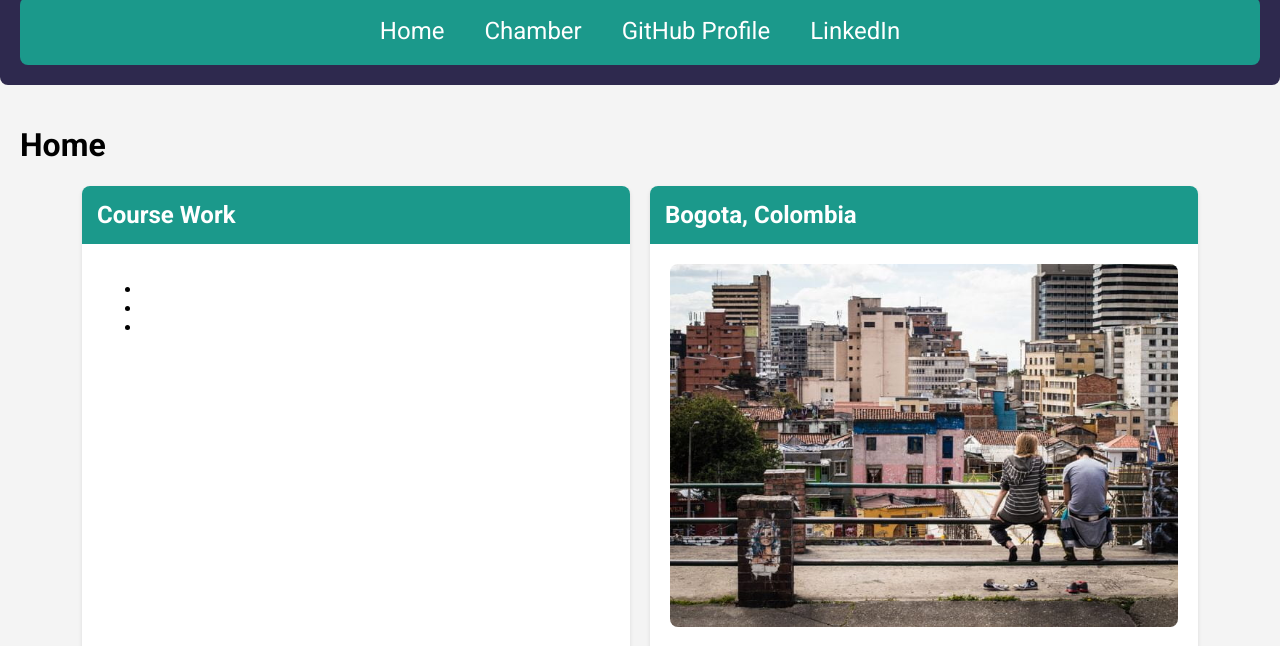
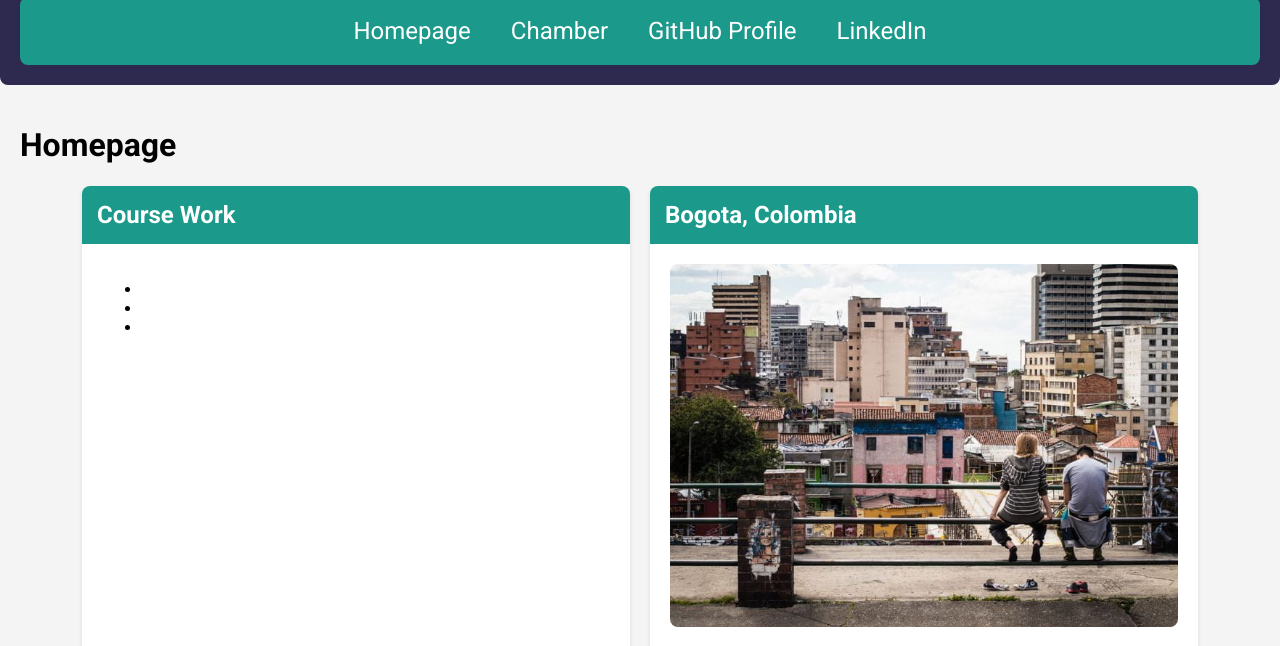
Before and after one commit to Frankroz/wdd231, a plain HTML site: page index.html in a window 1280 px wide. Shown: the part 133-779 px from the top of the page. Drawn offline with Linux system fonts and the light colour scheme.

Commit message:
Small details

```diff
--- a/index.html
+++ b/index.html
@@ -8,7 +8,7 @@
       content="WDD 231 - Web Frontend Dev I - Francisco Rodriguez - Homepage"
     />
     <meta name="author" content="Francisco Rodriguez" />
-    <title>Home</title>
+    <title>WDD 231 - Web Frontend Dev I - Francisco Rodriguez - Homepage</title>
     <link rel="stylesheet" href="styles/base.css" />
 
     <script src="scripts/getdates.js" defer></script>
@@ -33,7 +33,7 @@
         <img id="menu_icon" class="show" src="./images/menu_icon.png" alt="" />
       </span>
       <nav>
-        <a href="/">Home</a>
+        <a href="/">Homepage</a>
         <a href="#">Chamber</a>
         <a href="https://github.com/Frankroz">GitHub Profile</a>
         <a href="https://www.linkedin.com/in/francisco-rodriguez-793039248/"
@@ -42,7 +42,7 @@
       </nav>
     </header>
     <main>
-      <h1>Home</h1>
+      <h1>Homepage</h1>
       <div class="container">
         <div class="box">
           <h2>Course Work</h2>
```
